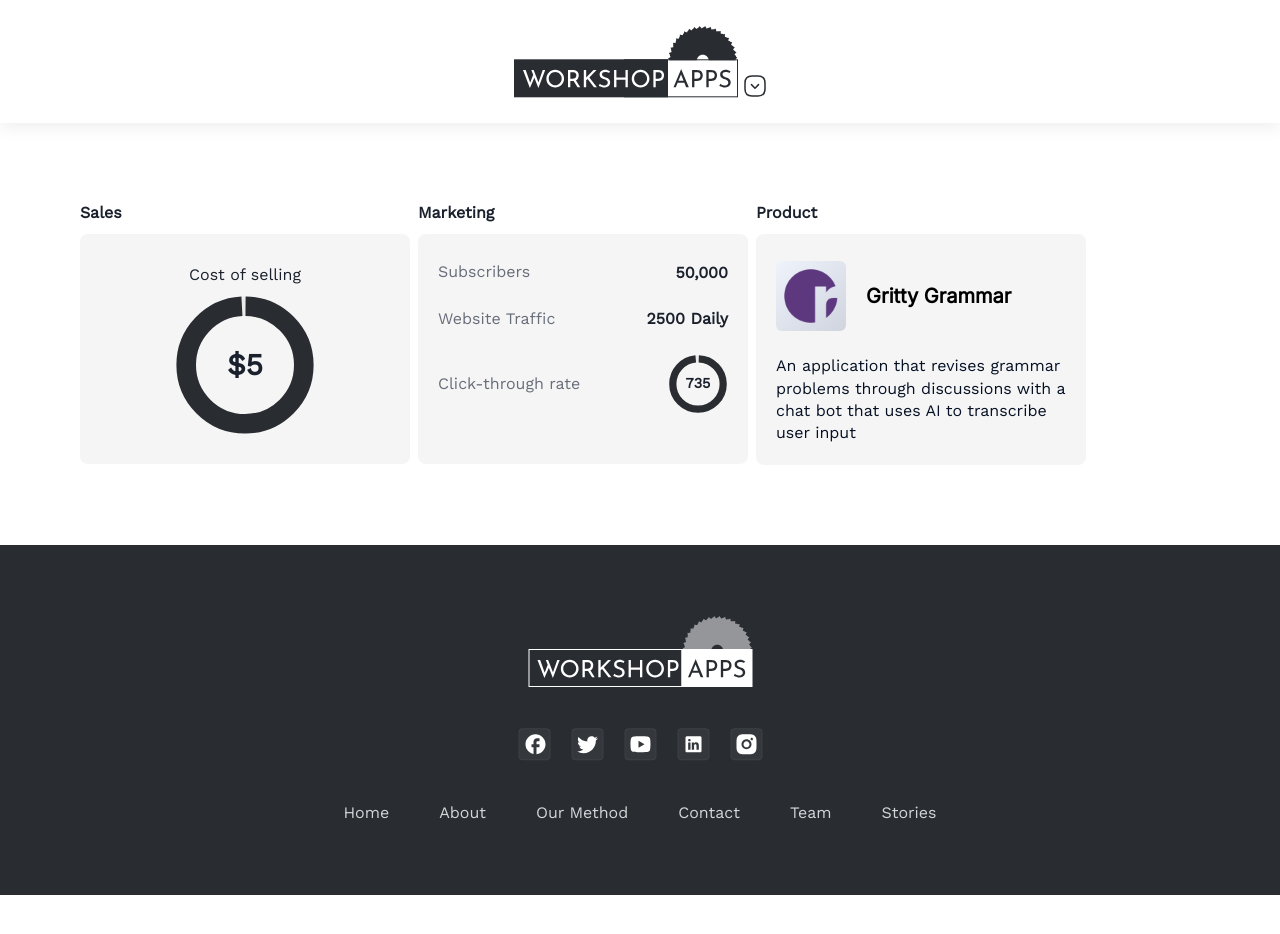
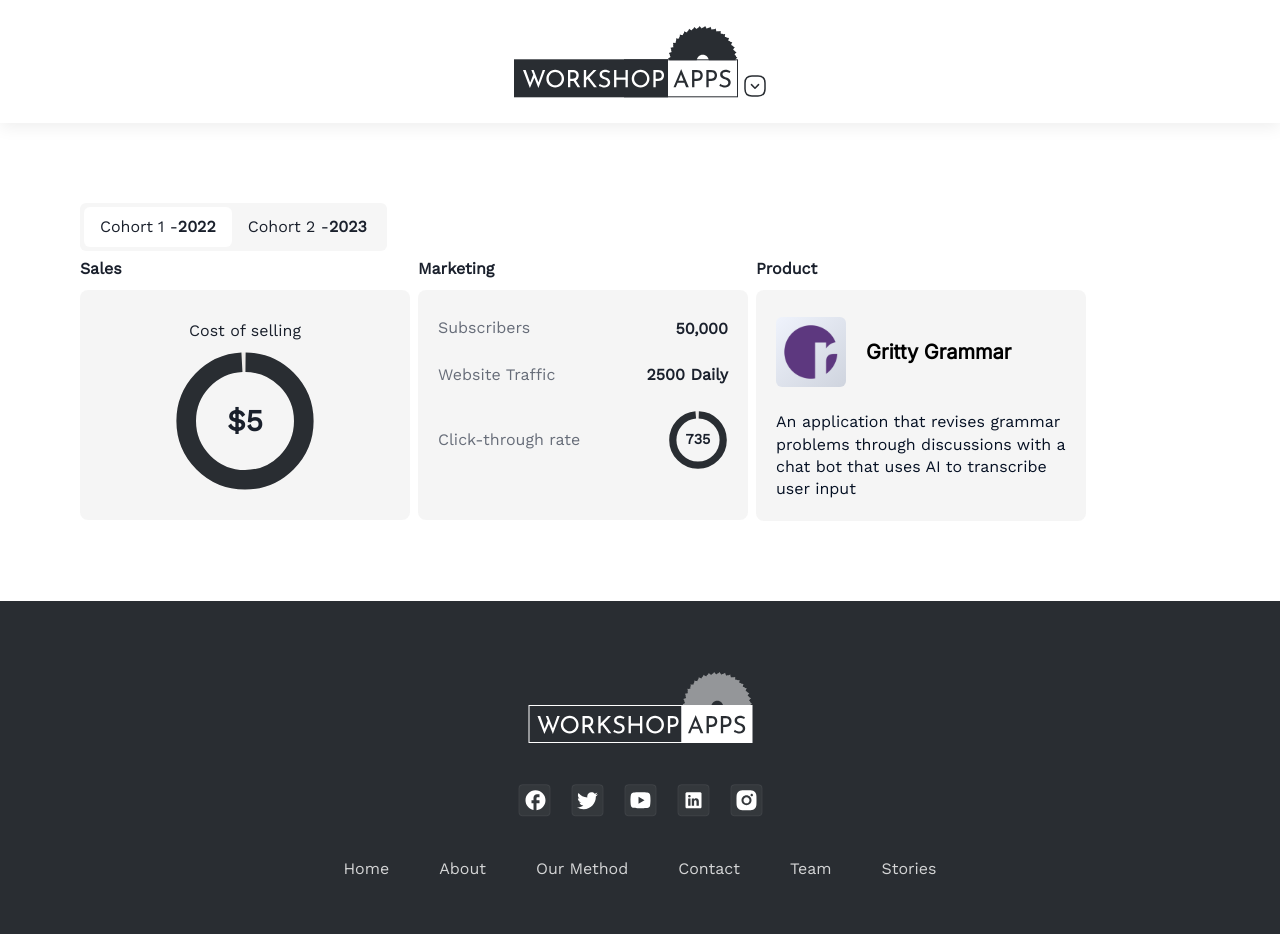
Before and after one commit to workshopapps/workshopapps-portfolio, a Next.js app in the folder frontend/: page /dashboard in a window 1280 px wide. Shown: the top 934 px of the page. Before the commit the page ends 895 px from the top, so only its background shows below. Built offline with nearby package versions, Linux system fonts and the light colour scheme.

Commit message:
chore: finished the cohort toggler

```diff
--- a/frontend/components/cohort-toggler/index.jsx
+++ b/frontend/components/cohort-toggler/index.jsx
@@ -1,11 +1,52 @@
 import React from "react";
-import { HStack, Button } from "@chakra-ui/react";
+import { HStack, Button, Text, Box } from "@chakra-ui/react";
+import Icon from "../icon";
+import { FiLock } from "react-icons/fi";
+import { motion } from "framer-motion";
 
+const btnProps = {
+  variant: "ghost",
+  outline: "none",
+  bg: "transparent",
+  zIndex: "3",
+  size: "md",
+  fontWeight: "normal",
+  _hover: {},
+  overflow: "hidden",
+  _active: { bg: "transparent" },
+  _focus: { bg: "transparent" },
+};
+
+const Slide = () => (
+  <Box
+    pos="absolute"
+    top={0}
+    as={motion.div}
+    right={0}
+    w="full"
+    h="full"
+    bg="#fff"
+    transformOrigin="center"
+    zIndex={-1}
+    layoutId="underline"
+  />
+);
+
+const btnFields = [
+  { text: "Cohort 1 - ", subText: "2022", state: "2022" },
+  { text: "Cohort 2 - ", subText: "2023", state: "2023" },
+];
 function CohortToggler() {
+  const [cohort, setCohort] = React.useState("2022");
   return (
-    <HStack>
-      <Button>Cohort 1 - 2022</Button>
-      <Button>Cohort 1 - 2022</Button>
+    <HStack w="fit-content" bg="brand.200" p={1} rounded={6} spacing={0}>
+      {btnFields.map((btn) => (
+        <Button {...btnProps} onClick={() => setCohort(btn.state)}>
+          {btn.text}
+          <Text fontWeight="bold">{btn.subText}</Text>
+          {cohort === btn.state ? <Slide /> : null}
+        </Button>
+      ))}
     </HStack>
   );
 }
--- a/frontend/lib/theme/config.js
+++ b/frontend/lib/theme/config.js
@@ -38,11 +38,9 @@ export const colors = {
     // second color
     100: "#DEDEDE4D",
     // text dark color
-    200: "#17191A",
+    200: "#F6F6F6",
     // text semi dark color
     300: "#006174",
     // subtle main color
-    400: "#CFE8E9",
-    // Creathor grey
   },
 };
--- a/frontend/package.json
+++ b/frontend/package.json
@@ -16,6 +16,7 @@
     "framer-motion": "^7.6.19",
     "next": "13.0.6",
     "react": "18.2.0",
-    "react-dom": "18.2.0"
+    "react-dom": "18.2.0",
+    "react-icons": "^4.7.1"
   }
 }
--- a/frontend/pages/dashboard.jsx
+++ b/frontend/pages/dashboard.jsx
@@ -3,6 +3,7 @@ import SalesCard from "../components/sales-card";
 import MarketingCard from "../components/marketing-card";
 import { Stack, HStack } from "@chakra-ui/react";
 import ProductCard from "../components/product-card";
+import CohortToggler from "../components/cohort-toggler";
 
 export default function Dashboard() {
   return (
@@ -12,6 +13,7 @@ export default function Dashboard() {
         <link rel="icon" href="/favicon.ico" />
       </Head>
       <Stack p={20}>
+        <CohortToggler />
         <HStack>
           <SalesCard />
           <MarketingCard />
--- a/frontend/styles/globals.css
+++ b/frontend/styles/globals.css
@@ -18,3 +18,12 @@ li {
 * {
   box-sizing: border-box;
 }
+.flow-toggler {
+  position: absolute;
+  top: 0;
+  left: 0;
+  width: 100%;
+  height: 100%;
+  background: #fff;
+  z-index: -1;
+}
```
Also changed, not shown: 1 other file (tests, documents, lock files or other folders).
